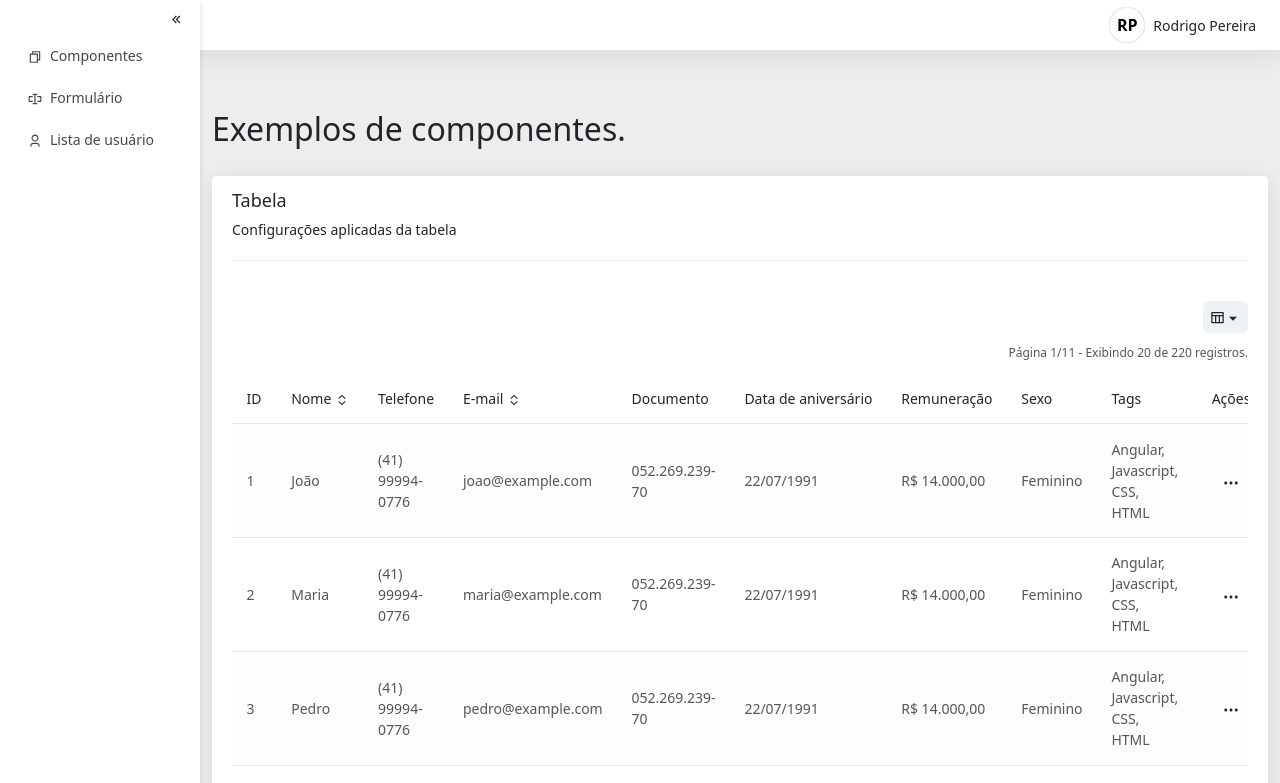
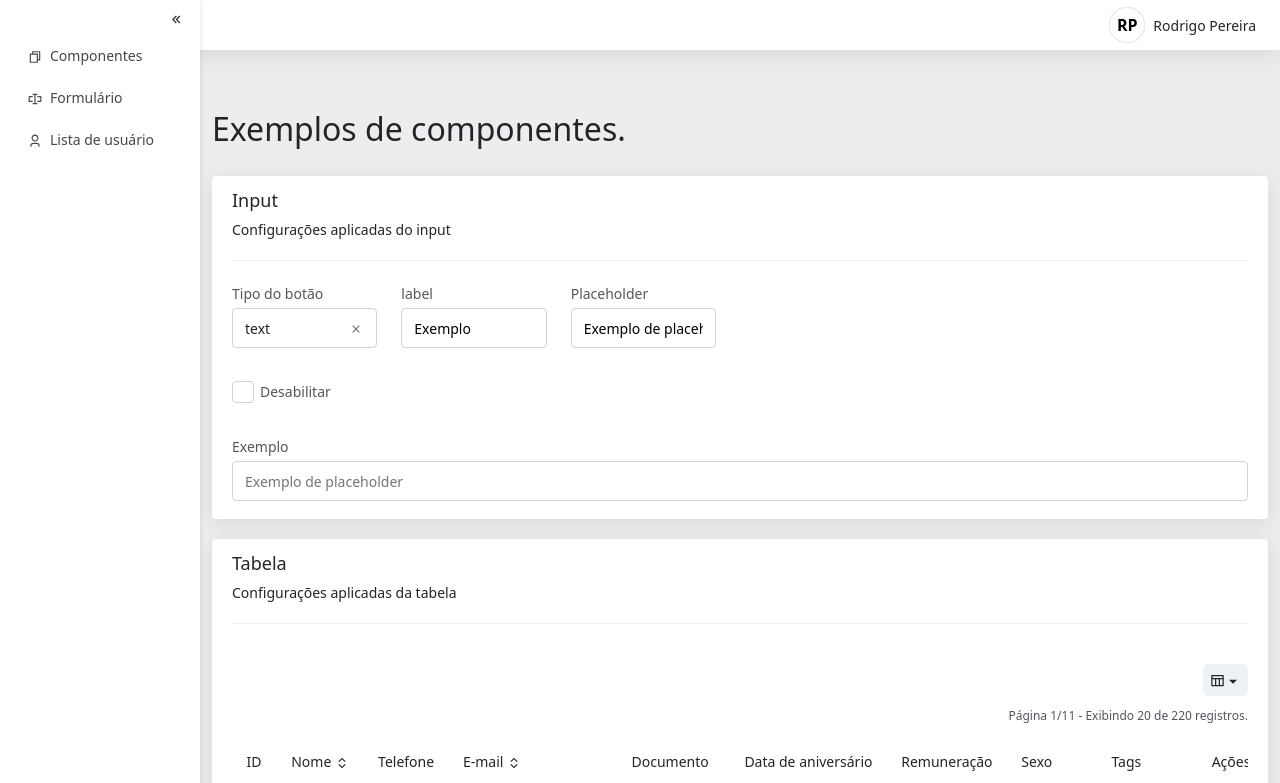
Before and after one commit to digobls/components-react, a React (Create React App) app: page /componentes in a window 1280 px wide. Shown: the top 783 px of the page. Built offline with nearby package versions, Linux system fonts and the light colour scheme.

Commit message:
feat: example inputs

```diff
--- a/src/components/defaultInputTypes/DefaultInput.jsx
+++ b/src/components/defaultInputTypes/DefaultInput.jsx
@@ -154,7 +154,7 @@ const DefaultInput = ({
                 </TypeTextarea>
             )}
 
-            {type === 'tags' && (
+            {(type === 'tags' || type === 'tag') && (
                 <TypeTag
                     id={id}
                     type={'tags'}
--- a/src/views/examples/Components.jsx
+++ b/src/views/examples/Components.jsx
@@ -3,6 +3,7 @@ import TableExample from './TableExample';
 import SkeletonLoadingExample from './SkeletonLoadingExample';
 import DefaultButtonLoadingExample from './DefaultButtonLoadingExample';
 import DefaultEmptyBoxExample from './DefaultEmptyBoxExample';
+import DefaultInputsExample from './DefaultInputsExample';
 
 function Components() {
     return (
@@ -13,6 +14,8 @@ function Components() {
                 </div>
 
                 <div className="col-12 offset-bottom-20">
+                    <DefaultInputsExample></DefaultInputsExample>
+
                     <TableExample></TableExample>
 
                     <DefaultButtonLoadingExample></DefaultButtonLoadingExample>
--- /dev/null
+++ b/src/views/examples/DefaultInputsExample.jsx
@@ -0,0 +1,152 @@
+import React from 'react';
+import DefaultInput from '../../components/defaultInputTypes/DefaultInput';
+import {useForm} from 'react-hook-form';
+
+function DefaultInputsExample() {
+    const {
+        register: formInput,
+        setValue: setFormInput,
+        watch: watchFormInput,
+    } = useForm({
+        defaultValues:
+            {
+                type: 'text',
+                label: 'Exemplo',
+                placeholder: 'Exemplo de placeholder',
+                mask: '',
+                disable: false,
+                multiple: false,
+                listCheck: false
+            }
+    }); // Set formState mode to 'all' for immediate validation
+
+    const listType = [
+        'text',
+        'number',
+        'date',
+        'password',
+        'select',
+        'tag',
+        'textarea',
+        'switch',
+        'checkbox',
+        'radio',
+    ];
+    const listNames = [
+        {id: 1, name: 'Ana Silva'},
+        {id: 2, name: 'Carlos Oliveira'},
+        {id: 3, name: 'Bruna Almeida'},
+        {id: 4, name: 'Rodrigo Pereira'},
+        {id: 5, name: 'Diego Santos'},
+        {id: 6, name: 'Elisa Costa'},
+        {id: 7, name: 'Felipe Pereira'},
+        {id: 8, name: 'Giovana Souza'},
+        {id: 9, name: 'Henrique Lima'}
+    ];
+    const listTypeContact = [
+        {id: 1, name: 'E-mail'},
+        {id: 2, name: 'Telefone'},
+        {id: 3, name: 'Todos'},
+    ];
+
+    return (
+        <div className="col-12 box-rounded-white offset-top-20">
+            <div className="row">
+                <div className="col-12">
+                    <div className="container-title-description">
+                        <h4>Input</h4>
+                        <p>Configurações aplicadas do input</p>
+                    </div>
+                </div>
+
+                <div className="row">
+                    <div className="col-2">
+                        <DefaultInput
+                            id={'type'}
+                            type={'select'}
+                            label={'Tipo do botão'}
+                            placeholder={'Selecione o tipo'}
+                            listDrop={listType}
+                            searchSelect={true}
+                            multiple={false}
+                            disable={false}
+                            isRequired={false}
+                            setValue={setFormInput}
+                            register={formInput}
+                            watch={watchFormInput}>
+                        </DefaultInput>
+                    </div>
+                    <div className="col-2">
+                        <DefaultInput
+                            id={'label'}
+                            type={'text'}
+                            label={'label'}
+                            placeholder={'Digite o label'}
+                            isRequired={false}
+                            register={formInput}>
+                        </DefaultInput>
+                    </div>
+                    <div className="col-2">
+                        <DefaultInput
+                            id={'placeholder'}
+                            type={'text'}
+                            label={'Placeholder'}
+                            placeholder={'Digite o placeholder'}
+                            isRequired={false}
+                            register={formInput}>
+                        </DefaultInput>
+                    </div>
+                    <div className="col-12"></div>
+                    <div className="col-3">
+                        <DefaultInput
+                            id={'disable'}
+                            type={'checkbox'}
+                            labelCheckbox={'Desabilitar'}
+                            displayInline={true}
+                            setValue={setFormInput}
+                            register={formInput}
+                            watch={watchFormInput}>
+                        </DefaultInput>
+                    </div>
+                    <div className="col-12"></div>
+                    {watchFormInput('type') === 'select' && (
+                        <div className="col-3">
+                            <DefaultInput
+                                id={'multiple'}
+                                type={'checkbox'}
+                                labelCheckbox={'Multiplo valores'}
+                                displayInline={true}
+                                setValue={setFormInput}
+                                register={formInput}
+                                watch={watchFormInput}>
+                            </DefaultInput>
+                        </div>
+                    )}
+                </div>
+
+                <div className="col-12 offset-top-30">
+                    <DefaultInput
+                        id={'id'}
+                        type={watchFormInput('type')}
+                        label={watchFormInput('label')}
+                        placeholder={watchFormInput('placeholder')}
+                        loading={watchFormInput('loading')}
+                        multiple={watchFormInput('multiple')}
+                        mask={watchFormInput('mask')}
+                        disable={watchFormInput('disable')}
+                        listDrop={listNames}
+                        bindLabel={'name'}
+                        searchSelect={true}
+                        labelCheckbox={'Exemplo de checkbox'}
+                        radioItems={listTypeContact}
+                        displayInline={true}
+                        setValue={setFormInput}
+                        register={formInput}
+                        watch={watchFormInput}/>
+                </div>
+            </div>
+        </div>
+    );
+}
+
+export default DefaultInputsExample;
```
